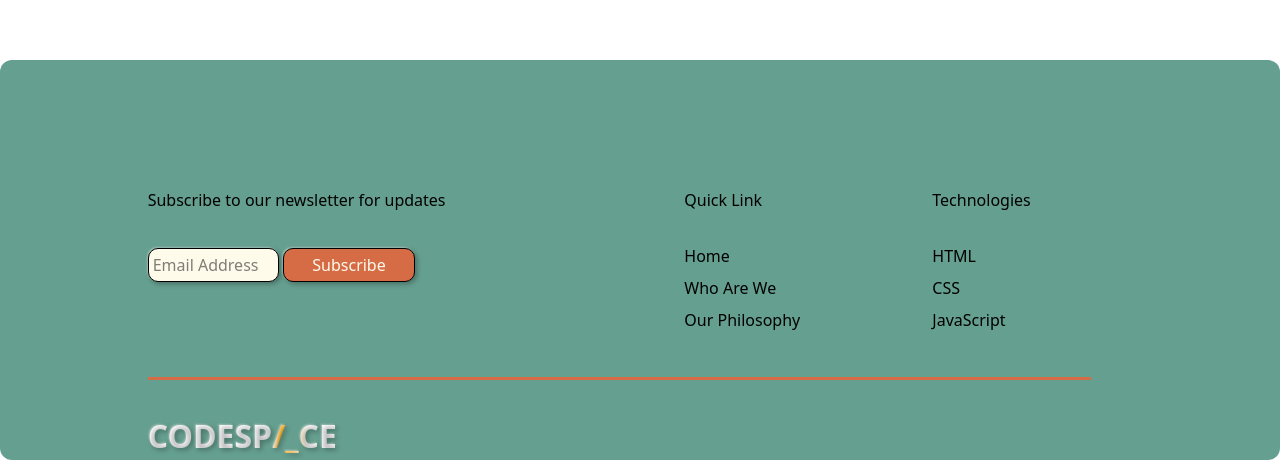
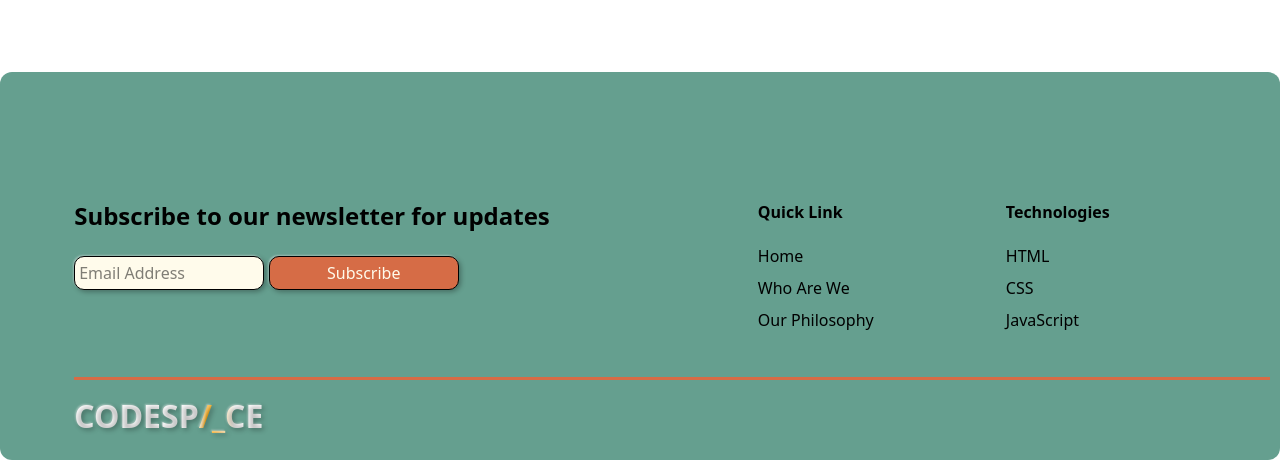
Before and after one commit to MarkSchae/MARSCH25097_PTO2501_GroupA_MarkSchaefer_SDF05, a website: page src/index.html in a window 1280 px wide. Shown: the part 340-800 px from the top of the page. Drawn offline with Linux system fonts and the light colour scheme.

Commit message:
Finishing touches

```diff
--- a/src/index.html
+++ b/src/index.html
@@ -1,12 +1,12 @@
 <!DOCTYPE html>
-<html lang="en" class="h-[100%] m-0 flex flex-col">
+<html lang="en" class="h-full m-0 flex flex-col overflow-hidden">
 <head>
     <meta charset="UTF-8">
     <meta name="viewport" content="width=device-width, initial-scale=1.0">
     <link rel="stylesheet" href="/src/output.css">
     <title>CodeSpace</title>
 </head>
-<body class="h-full m-0 flex flex-col">
+<body class="h-full m-0 flex flex-col overflow-hidden">
     <header></header>
 
     <main class="flex-1"></main>
@@ -14,21 +14,21 @@
     <!-- Footer grid for the footer content -->
     <footer class="w-full flex flex-row justify-center bg-[#659f8f] rounded-xl py-[5rem] px-0.5">
         <!-- Tailwind is mobile first, create the media querry for the mobile then up in screen size -->
-        <div class="flex flex-col items-start m-0 relative bg-[#659f8f] gap-[1rem] p-[0.5rem]
+        <div class="flex flex-col items-start m-0 relative bg-[#659f8f] gap-[1rem] p-5
                     md:grid md:grid-cols-[repeat(2,_minmax(200px,_auto))] md:grid-rows-[repeat(2,_minmax(20px,_auto))] md:gap-[4rem] md:p-[2rem]
                     lg:grid lg:grid-cols-[repeat(3,_minmax(200px,_auto))] lg:grid-rows-1 lg:gap-[8rem] lg:py-[3rem]
                     after-speudo-element-grid-underline before-speudo-element-grid-codespace-title">
             <!-- Subcribe to the mailing list, prevent form default and use js to complete the submission to avoid a page reload -->
             <div class="flexbox-section-layout md:col-span-2 lg:col-span-1">
-                <h2>Subscribe to our newsletter for updates</h2>
+                <h2 class="font-bold text-2xl">Subscribe to our newsletter for updates</h2>
                 <form id="signup-form-id" class="w-full">
-                    <input type="email" placeholder="Email Address" required class="form-layout bg-amber-50 hover-effect-inputs">
-                    <button type="submit" class="form-layout bg-[#d66c46] text-amber-50 hover-effect-inputs mt-1">Subscribe</button>
+                    <input type="email" placeholder="Email Address" required class="form-button-input-layout bg-amber-50 hover-effect-inputs">
+                    <button type="submit" class="form-button-input-layout bg-[#d66c46] text-amber-50 hover-effect-inputs mt-1">Subscribe</button>
                 </form>
             </div>
             <!-- Navigation to the different sections on the page -->
             <div class="flexbox-section-layout lg:pl-[5rem]">
-                <h4>Quick Link</h4>
+                <h4 class="font-bold">Quick Link</h4>
                 <nav class="nav-layout">
                     <a href="#home" class="custom-links"><p>Home</p></a>
                     <a href="#who-are-we" class="custom-links"><p>Who Are We</p></a>
@@ -36,8 +36,8 @@
                 </nav>
             </div>
             <!-- Navigation to the different technologies on the page -->
-            <div class="flexbox-section-layout ">
-                <h4>Technologies</h4>
+            <div class="flexbox-section-layout">
+                <h4 class="font-bold">Technologies</h4>
                 <nav class="nav-layout">
                     <a href="#html" class="custom-links"><p>HTML</p></a>
                     <a href="#css" class="custom-links"><p>CSS</p></a>
--- a/src/input.css
+++ b/src/input.css
@@ -3,15 +3,15 @@
 @import "tailwindcss";
 /* Repeated code for Aligning each div child in the grid */
 .flexbox-section-layout {
-    @apply flex flex-col gap-[2rem];
+    @apply flex flex-col gap-5;
 }
 /* Repeated code for Aligning the nav elements */
 .nav-layout {
     @apply flex flex-col gap-[0.5rem];
 }
 /* Repeated code for Styling the form input and button */
-.form-layout {
-    @apply text-base p-1 w-[40%] rounded-[10px] border-black border-[0.1rem]
+.form-button-input-layout {
+    @apply text-base p-1 w-full md:w-[40%] rounded-[10px] border-black border-[0.1rem]
         shadow-[2px_2px_5px_rgba(0,0,0,0.3),_-1px_-1px_2px_rgba(255,255,255,0.4)];
   }
 /* Repeated code for Interactivity for the form input field and button */
@@ -28,12 +28,12 @@
 /* This code is not repeated but it is much cleaner in a custom class and these elements will not really need to be touched again */
 .after-speudo-element-grid-underline::after {
     content: "";
-    @apply absolute bottom-0 lg:left-[2rem] w-[90%] h-[0.2rem] bg-[#d66c46];
+    @apply absolute bottom-0 left-5 md:left-[2rem] w-full h-[0.2rem] bg-[#d66c46];
 }
 
 .before-speudo-element-grid-codespace-title::before {
     content: "CODESP/_CE";
-    @apply absolute bottom-[-5rem] lg:left-[2rem] text-[2rem] font-bold block;
+    @apply absolute bottom-[-5rem] left-5 md:left-[2rem] text-[2rem] font-bold block mb-5;
     background: linear-gradient(to right,
         white 0%, white 65%,
         orange 70%, orange 70%,
```
Also changed, not shown: src/output.css.
